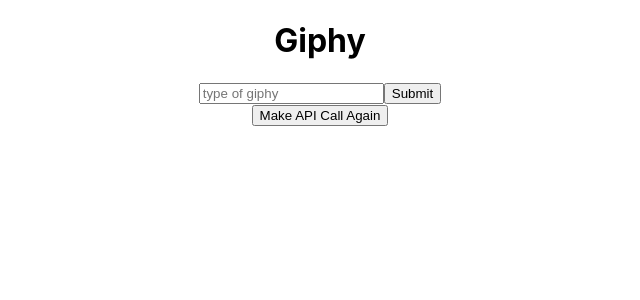
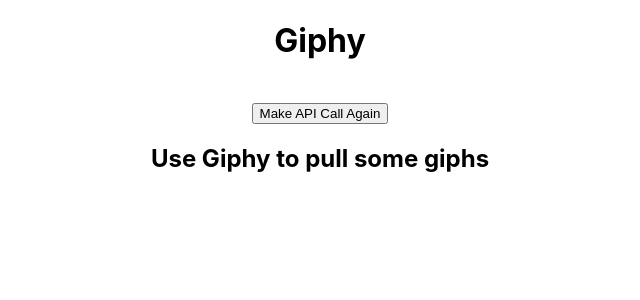
Before and after one commit to shinyi-a/w9d3-RenderGiphys, a React (Create React App) app: page / in a window 1280 px wide. Shown: the top 300 px of the page, without its empty margins (320-960 px from the left). Built offline with nearby package versions, Linux system fonts and the light colour scheme.

Commit message:
removed search

```diff
--- a/src/App.js
+++ b/src/App.js
@@ -7,10 +7,10 @@
   return (
     <div className="App">
       <h1>Giphy</h1>
-      <input placeholder="type of giphy"/>
-      <button>Submit</button>
-      <br/>
+      <br />
       <Button />
+      <br />
+      <h2>Use Giphy to pull some giphs</h2>
       <Gif />
     </div>
   );
--- a/src/Components/Gif.js
+++ b/src/Components/Gif.js
@@ -1,13 +1,9 @@
-import React, { useEffect } from 'react';
+import React from 'react';
 
 export default function Gif () {
-    // const [data, setData]=useState([]);
-    useEffect(()=>{
-
-    },[])
     return (
         <div>
-            {/* {ifTrue ? add gif: <h2>Pull random gifs from Giphy</h2>} */}
+            <img src="" alt=""/>
         </div>
     )
 }
```
